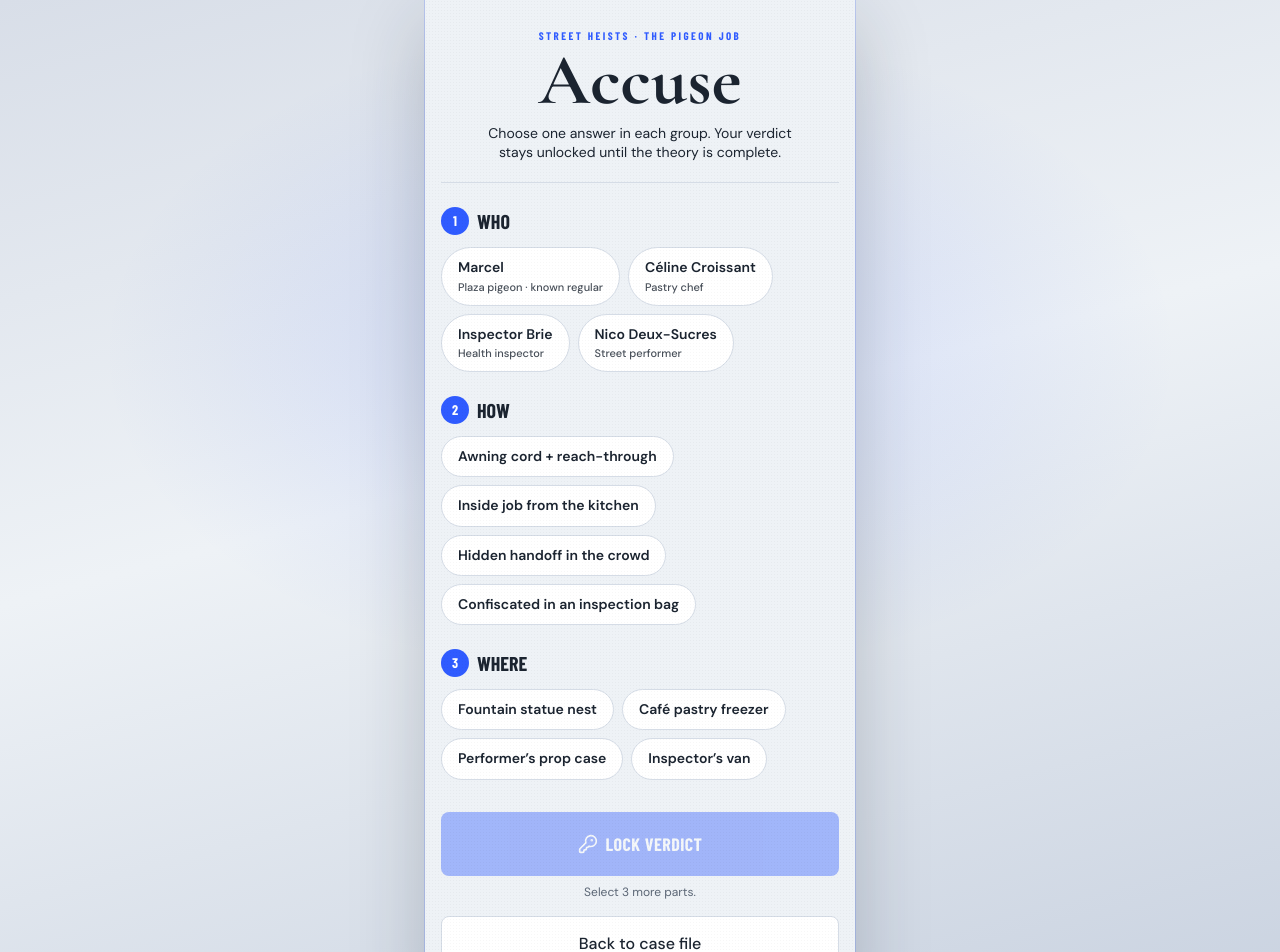
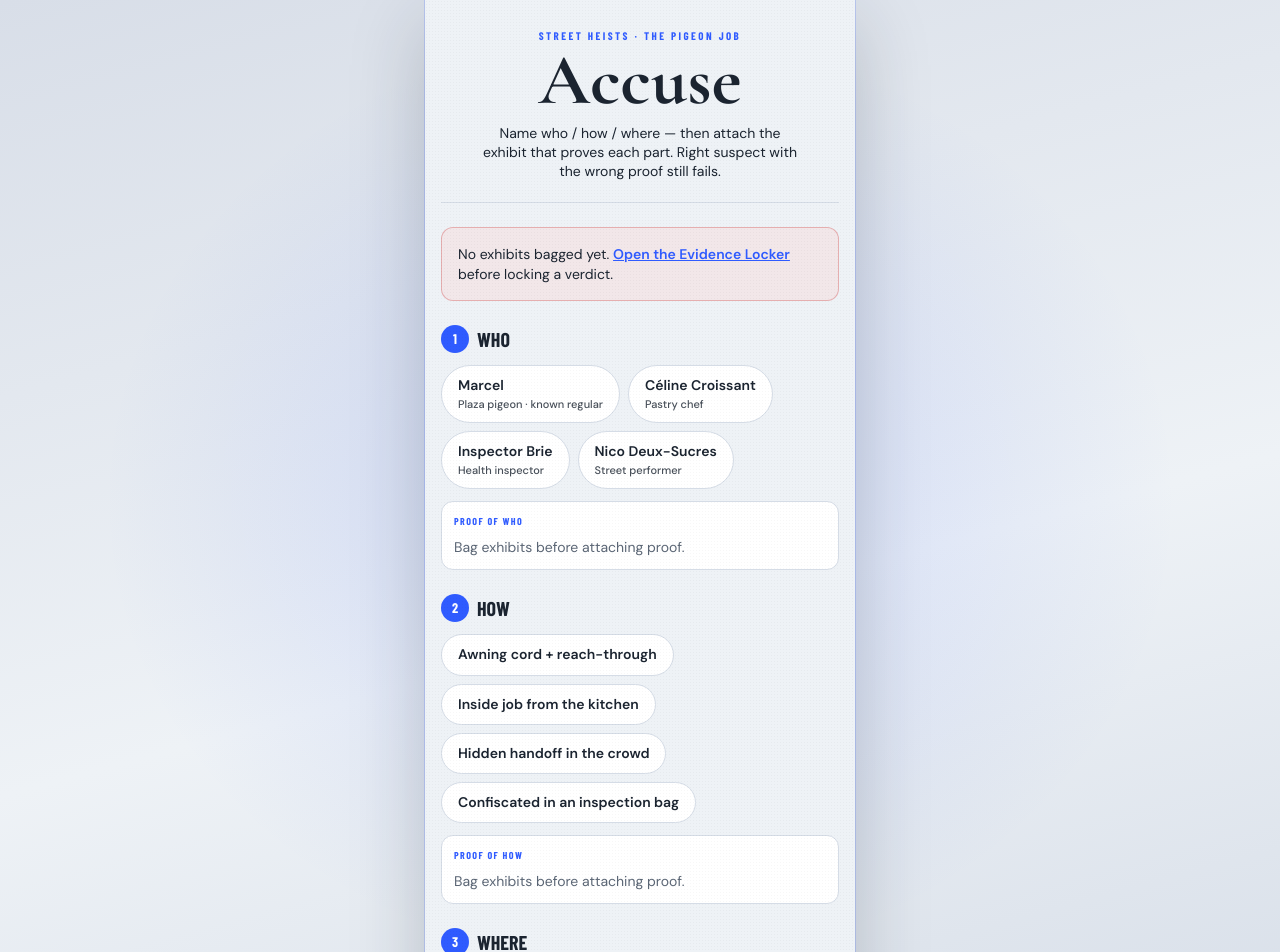
Before and after one commit to jobrandes/StreetHeists, a Next.js app: page /case/pigeon-job/accuse in a window 1280 px wide. Shown: the top 952 px of the page. Built offline with nearby package versions, Linux system fonts and the light colour scheme.

Commit message:
Ship real-detective-work gameplay pass
Add chain-of-custody binder, photo hotspots, lab analysis turns, contradiction phrase-click, corkboard links, confront-with-evidence interrogation, and evidence-backed Who/How/Where accusations.

```diff
--- a/src/app/case/[id]/accuse/page.tsx
+++ b/src/app/case/[id]/accuse/page.tsx
@@ -8,17 +8,41 @@ import { cn } from "@/lib/utils";
 import { KeyRound } from "lucide-react";
 import Link from "next/link";
 import { useParams, useRouter } from "next/navigation";
-import { useState } from "react";
+import { useMemo, useState } from "react";
 
-const empty: Accusation = { who: "", how: "", where: "" };
+const empty: Accusation = {
+  who: "",
+  how: "",
+  where: "",
+  whoEvidenceId: "",
+  howEvidenceId: "",
+  whereEvidenceId: "",
+};
 
 export default function AccusePage() {
   const router = useRouter();
   const { id } = useParams<{ id: string }>();
   const caseFile = getCase(id);
-  const { submitAccusation } = useHeists();
+  const { submitAccusation, progressFor } = useHeists();
   const [accusation, setAccusation] = useState(empty);
-  const completed = [accusation.who, accusation.how, accusation.where].filter(Boolean).length;
+  const progress = caseFile ? progressFor(caseFile.id) : progressFor("missing");
+
+  const bagged = useMemo(() => {
+    if (!caseFile) return [];
+    return caseFile.evidence.filter((item) =>
+      progress.inspectedEvidenceIds.includes(item.id),
+    );
+  }, [caseFile, progress.inspectedEvidenceIds]);
+
+  const parts = [
+    accusation.who,
+    accusation.how,
+    accusation.where,
+    accusation.whoEvidenceId,
+    accusation.howEvidenceId,
+    accusation.whereEvidenceId,
+  ];
+  const completed = parts.filter(Boolean).length;
 
   if (!caseFile) {
     return (
@@ -34,7 +58,7 @@ export default function AccusePage() {
   }
 
   function submit() {
-    if (!caseFile || completed !== 3) return;
+    if (!caseFile || completed !== 6) return;
     submitAccusation(caseFile.id, accusation);
     router.push(`/case/${caseFile.id}/verdict`);
   }
@@ -47,9 +71,20 @@ export default function AccusePage() {
         </p>
         <h1 className="mt-1 font-serif text-[4.5rem] font-bold leading-[0.88] text-ink">Accuse</h1>
         <p className="mx-auto mt-3 max-w-xs text-sm leading-snug text-ink">
-          Choose one answer in each group. Your verdict stays unlocked until the theory is complete.
+          Name who / how / where — then attach the exhibit that proves each part. Right suspect with
+          the wrong proof still fails.
         </p>
       </header>
+
+      {bagged.length === 0 ? (
+        <div className="mt-6 rounded-xl border border-fail/30 bg-[#F8D7D7]/40 p-4 text-sm text-ink">
+          No exhibits bagged yet.{" "}
+          <Link href={`/case/${caseFile.id}/evidence`} className="font-semibold text-gold underline">
+            Open the Evidence Locker
+          </Link>{" "}
+          before locking a verdict.
+        </div>
+      ) : null}
 
       <ChoiceSection number={1} title="Who">
         {caseFile.suspects.map((suspect) => (
@@ -62,6 +97,13 @@ export default function AccusePage() {
           />
         ))}
       </ChoiceSection>
+      <EvidencePick
+        label="Proof of who"
+        evidence={bagged}
+        selectedId={accusation.whoEvidenceId}
+        onSelect={(whoEvidenceId) => setAccusation((value) => ({ ...value, whoEvidenceId }))}
+      />
+
       <ChoiceSection number={2} title="How">
         {caseFile.howChoices.map((choice) => (
           <Option
@@ -72,6 +114,13 @@ export default function AccusePage() {
           />
         ))}
       </ChoiceSection>
+      <EvidencePick
+        label="Proof of how"
+        evidence={bagged}
+        selectedId={accusation.howEvidenceId}
+        onSelect={(howEvidenceId) => setAccusation((value) => ({ ...value, howEvidenceId }))}
+      />
+
       <ChoiceSection number={3} title="Where">
         {caseFile.whereChoices.map((choice) => (
           <Option
@@ -82,24 +131,69 @@ export default function AccusePage() {
           />
         ))}
       </ChoiceSection>
+      <EvidencePick
+        label="Proof of where"
+        evidence={bagged}
+        selectedId={accusation.whereEvidenceId}
+        onSelect={(whereEvidenceId) => setAccusation((value) => ({ ...value, whereEvidenceId }))}
+      />
 
       <Button
         size="xl"
         className="mt-8 w-full rounded-lg font-display text-lg font-bold uppercase"
-        disabled={completed !== 3}
+        disabled={completed !== 6}
         onClick={submit}
       >
         <KeyRound className="size-5" /> Lock verdict
       </Button>
       <p className="mt-2 text-center text-xs text-muted">
-        {completed === 3
-          ? "Your theory is complete."
-          : `Select ${3 - completed} more part${3 - completed === 1 ? "" : "s"}.`}
+        {completed === 6
+          ? "Theory and proof are complete."
+          : `Fill ${6 - completed} more field${6 - completed === 1 ? "" : "s"}.`}
       </p>
-      <Button asChild variant="bronze" size="lg" className="mt-4 w-full rounded-lg text-ink">
-        <Link href={`/case/${caseFile.id}/evidence`}>Back to case file</Link>
-      </Button>
+      <div className="mt-4 grid gap-2">
+        <Button asChild variant="bronze" size="lg" className="w-full rounded-lg text-ink">
+          <Link href={`/case/${caseFile.id}/confront`}>Confront with evidence first</Link>
+        </Button>
+        <Button asChild variant="bronze" size="lg" className="w-full rounded-lg text-ink">
+          <Link href={`/case/${caseFile.id}/evidence`}>Back to case file</Link>
+        </Button>
+      </div>
     </main>
+  );
+}
+
+function EvidencePick({
+  label,
+  evidence,
+  selectedId,
+  onSelect,
+}: {
+  label: string;
+  evidence: { id: string; title: string }[];
+  selectedId: string;
+  onSelect: (id: string) => void;
+}) {
+  return (
+    <div className="mt-3 rounded-xl border border-hairline bg-card p-3">
+      <p className="font-display text-[10px] font-bold tracking-[0.14em] text-gold uppercase">
+        {label}
+      </p>
+      {evidence.length === 0 ? (
+        <p className="mt-2 text-sm text-muted">Bag exhibits before attaching proof.</p>
+      ) : (
+        <div className="mt-2 flex flex-wrap gap-2">
+          {evidence.map((item) => (
+            <Option
+              key={item.id}
+              selected={selectedId === item.id}
+              onClick={() => onSelect(item.id)}
+              label={item.title}
+            />
+          ))}
+        </div>
+      )}
+    </div>
   );
 }
 
```
